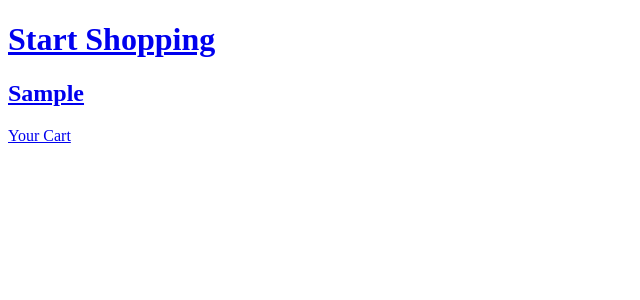
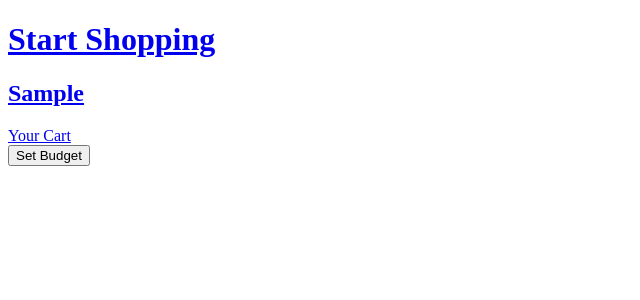
Before and after one commit to Sanket-Khambal/ScalE-Mart, a Django app: page /user_home in a window 1280 px wide. Shown: the top 300 px of the page, without its empty margins (0-640 px from the left). Run offline with Django 4.2, Linux system fonts and the light colour scheme; tables that the repository leaves empty hold one stand-in row (values such as "Sample post").

Commit message:
updated user profile model,added budget observer,updated views

```diff
--- a/Shopping_cart_system/Shopping_cart_system/models.py
+++ b/Shopping_cart_system/Shopping_cart_system/models.py
@@ -18,5 +18,6 @@ class CartItem(models.Model):
 
 class UserProfile(models.Model):
     user = models.OneToOneField(User, on_delete=models.CASCADE)
+    budget = models.DecimalField(max_digits=10, decimal_places=2, blank=True, null=True)
     def __str__(self):
         return self.user.username
--- a/Shopping_cart_system/Shopping_cart_system/urls.py
+++ b/Shopping_cart_system/Shopping_cart_system/urls.py
@@ -15,7 +15,7 @@ Including another URLconf
 """
 from django.contrib import admin
 from django.urls import path
-from .views import add_to_cart, view_cart, checkout,register_user,login_user,home,view_products_by_category,categories,remove_from_cart
+from .views import add_to_cart, view_cart, checkout,register_user,login_user,home,view_products_by_category,categories,remove_from_cart,set_budget
 
 #shubham checking for pull request
 
@@ -33,4 +33,5 @@ urlpatterns = [
     path('view-cart', view_cart, name='view_cart'),
     path('checkout/', checkout, name='checkout'),
     path('remove_from_cart/<int:product_id>/<int:quantity>/', remove_from_cart, name='remove_from_cart'),
+    path('set-budget', set_budget, name='set_budget'),
 ]
--- a/Shopping_cart_system/Shopping_cart_system/views.py
+++ b/Shopping_cart_system/Shopping_cart_system/views.py
@@ -5,9 +5,10 @@ from django.contrib.auth.decorators import login_required
 from django.contrib.auth import login,logout
 from django.contrib.auth.forms import UserCreationForm
 from django.contrib.auth.forms import AuthenticationForm
-from .models import Cart, Product, CartItem
+from .models import Cart, Product, CartItem,UserProfile
 from Shopping_cart_system.commands import AddToCartCommand,ViewProductsCommand,ViewCartCommand,RemoveFromCartCommand
 from Shopping_cart_system.strategies import DefaultPriceCalculationStrategy,DiscountPriceCalculationStrategy,CouponDiscountStrategy,CreditCardPaymentStrategy,PayPalPaymentStrategy,QuantityBasedDiscountStrategy
+from Shopping_cart_system.observers import BudgetExceededObserver
 
 def home(request):
     return render(request,'home.html')
@@ -25,6 +26,8 @@ def register_user(request):
     return render(request, 'register.html', {'form': form})
 
 def login_user(request):
+    form = AuthenticationForm(request, data=request.POST or None)
+
     if request.method == 'POST':
         form = AuthenticationForm(request, data=request.POST)
         if form.is_valid():
@@ -38,6 +41,17 @@ def login_user(request):
 def categories(request):
     unique_categories = Product.objects.values('category').distinct()
     return render(request, 'categories.html', {'categories': unique_categories})
+
+@login_required
+def set_budget(request):
+    if request.method == 'POST':
+        budget = request.POST.get('budget')
+        user_profile, created = UserProfile.objects.get_or_create(user=request.user)
+        user_profile.budget = budget
+        user_profile.save()
+        return redirect('user_home')
+    else:
+        return redirect('user_home')
 
 def view_products_by_category(request, category):
     # Using the ViewProductsCommand to get products for the specified category
@@ -100,6 +114,7 @@ def remove_from_cart(request, product_id, quantity):
 
 
 def checkout(request):
+    print(f"User object in request: {request.user}")
     # Retrieve the user's cart
     user_cart, created = Cart.objects.get_or_create(user=request.user)
 
@@ -131,6 +146,12 @@ def checkout(request):
         total_price = sum(discount_strategy.calculate_price(item.product, item.quantity) for item in cart_items)
         messages.success(request, discount_message)
 
+    # Notify observers (BudgetExceededObserver)
+    observers = [BudgetExceededObserver()]
+    for observer in observers:
+        observer.notify(request, total_price)
+
+
     data = {
         'cart_items': cart_items,
         'total_price': total_price,
--- a/Shopping_cart_system/templates/categories.html
+++ b/Shopping_cart_system/templates/categories.html
@@ -17,5 +17,20 @@
         {% endfor %}
     </div>
     <a href="{% url 'view_cart' %}">Your Cart</a>
+    <br>
+    <button id="setBudgetButton">Set Budget</button>
+    <form method="post" action="{% url 'set_budget' %}" id="budgetForm" style="display: none;">
+        {% csrf_token %}
+        <label for="budget">Set Budget:</label>
+        <input type="text" name="budget" required>
+        <button type="submit">Set Budget</button>
+    </form>
+
+    <script>
+        document.getElementById('setBudgetButton').addEventListener('click', function() {
+            var form = document.getElementById('budgetForm');
+            form.style.display = form.style.display === 'none' ? 'block' : 'none';
+        });
+    </script>
 </body>
 </html>
--- a/Shopping_cart_system/templates/checkout.html
+++ b/Shopping_cart_system/templates/checkout.html
@@ -12,6 +12,7 @@
         <ul class="messages">
             {% for message in messages %}
                 <li>{{ message }}</li>
+                <br>
             {% endfor %}
         </ul>
     {% endif %}
```
Also changed, not shown: Shopping_cart_system/Shopping_cart_system/observers.py (+14 -0 lines).
